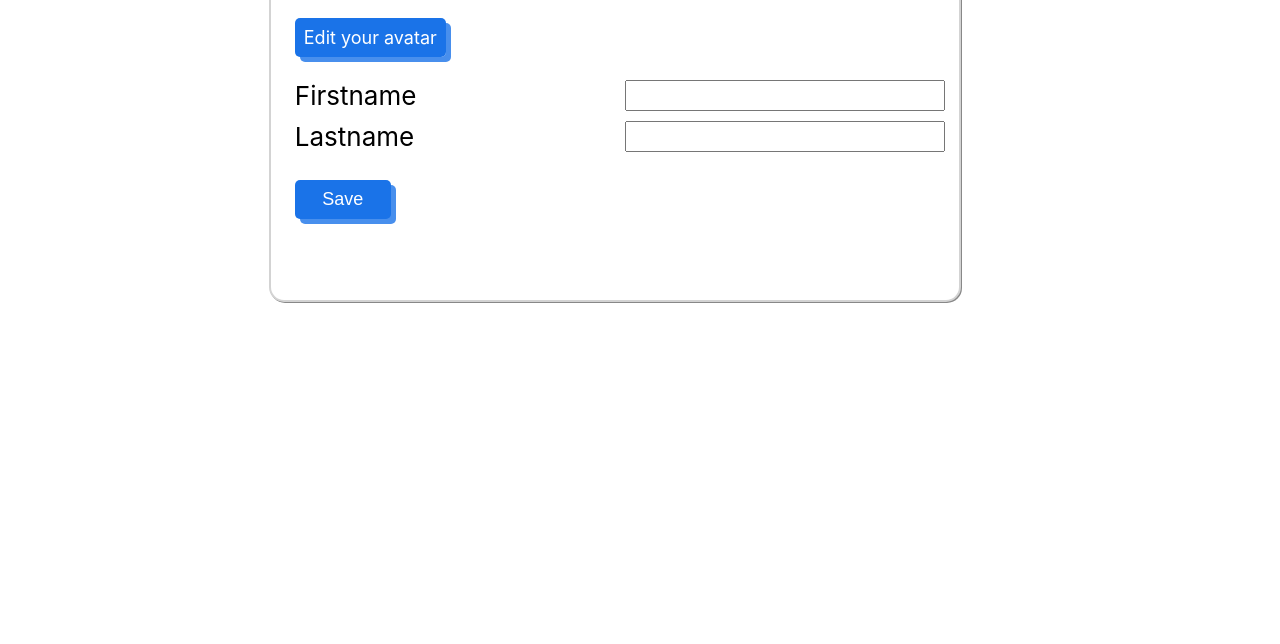
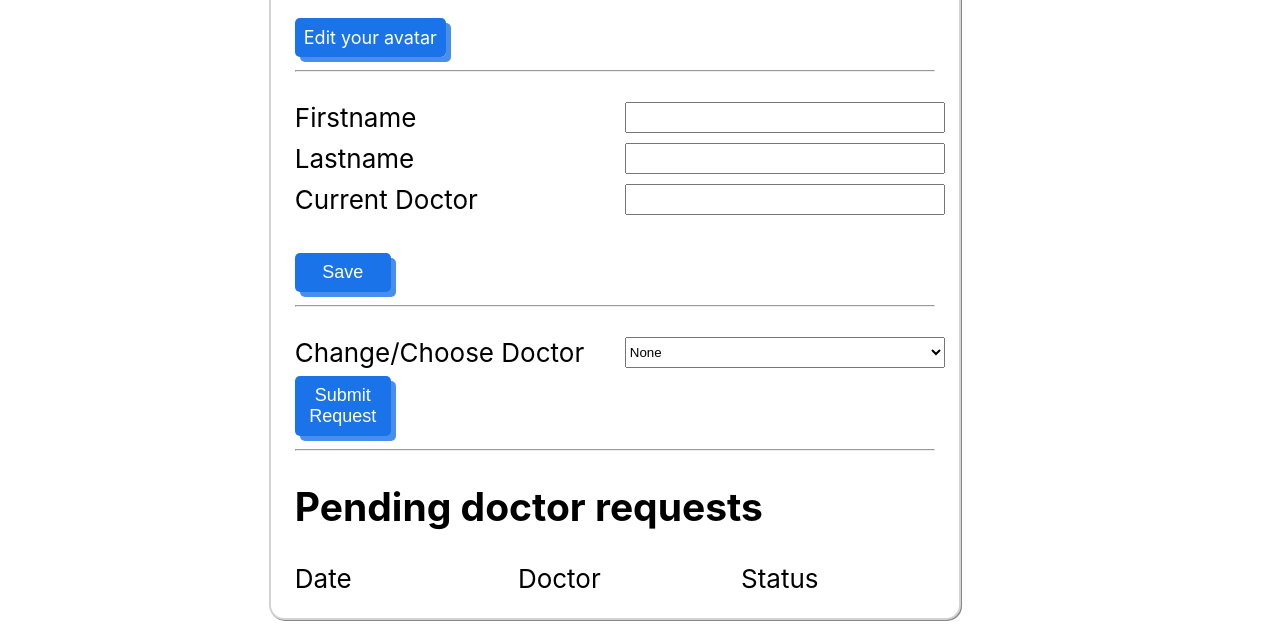
Before and after one commit to medgift/health-prevention-template, a React (Create React App) app: page /profile in a window 1280 px wide. Shown: the part 235-879 px from the top of the page. Before the commit the page ends 840 px from the top, so only its background shows below. Built offline with nearby package versions, Linux system fonts and the light colour scheme; no server answers; the database is empty; sample sign-in values are in the browser's storage.

Commit message:
Profile Page v1.1 - Frontend Doctor
Signed-off-by: Fabio <fabio.maiodealmeida@students.hevs.ch>

```diff
--- a/package.json
+++ b/package.json
@@ -16,6 +16,7 @@
     "react-nice-avatar": "^1.2.4",
     "react-router-dom": "^6.4.1",
     "react-scripts": "5.0.1",
+    "react-select": "^5.6.0",
     "react-slider": "^2.0.4",
     "web-vitals": "^2.1.4"
   },
--- a/src/App.css
+++ b/src/App.css
@@ -275,6 +275,13 @@ input:checked + .slider:before {
     grid-template-rows: auto;
 }
 
+.grid_3col {
+    display: grid;
+    grid-template-columns: 33.3% 33.3% 33.3%;
+    grid-gap: 10px;
+    grid-template-rows: auto;
+}
+
 
 .grid-item {
 
--- a/src/pages/Profile.js
+++ b/src/pages/Profile.js
@@ -52,15 +52,38 @@ export default function Profile({currentUser}) {
                         style={{width: '10rem', height: '10rem'}} {...user?.avatarConfig || (defaultConfig)}/>
             <br/>
             <NavLink className={"homeGridButton"} to={"/editAvatar"}>Edit your avatar</NavLink>
+            <div style={{marginBottom: "20px"}}/>
+            <hr/>
             <div style={{marginBottom: "30px"}}/>
             <div className={"grid_2col"}>
                 <label>Firstname</label>
                 <input id={"firstName"} type="text" defaultValue={user?.firstName}/>
                 <label>Lastname</label>
                 <input id={"lastName"} type="text" defaultValue={user?.lastName}/>
+                <label>Current Doctor</label>
+                <input id={"currentDoctor"} type="text" readOnly/>
             </div>
-            <div style={{marginBottom: "20px"}}/>
+            <div style={{marginBottom: "30px"}}/>
             <button className={"homeGridButton"} onClick={save}>Save</button>
+            <hr/>
+            <div style={{marginBottom: "30px"}}/>
+            <div className={"grid_2col"}>
+                <label>Change/Choose Doctor</label>
+                <select defaultValue={"None"}>
+                    <option>None</option>
+                </select>
+            </div>
+            <button className={"homeGridButton"}>Submit Request</button>
+            <hr/>
+            <h2>Pending doctor requests</h2>
+            <div className={"grid_3col"}>
+                <label>Date</label>
+                <label>Doctor</label>
+                <label>Status</label>
+                {//TODO: add pending requests method
+                }
+            </div>
+
         </div>
     )
 
```
Also changed, not shown: 1 other file (tests, documents, lock files or other folders).
